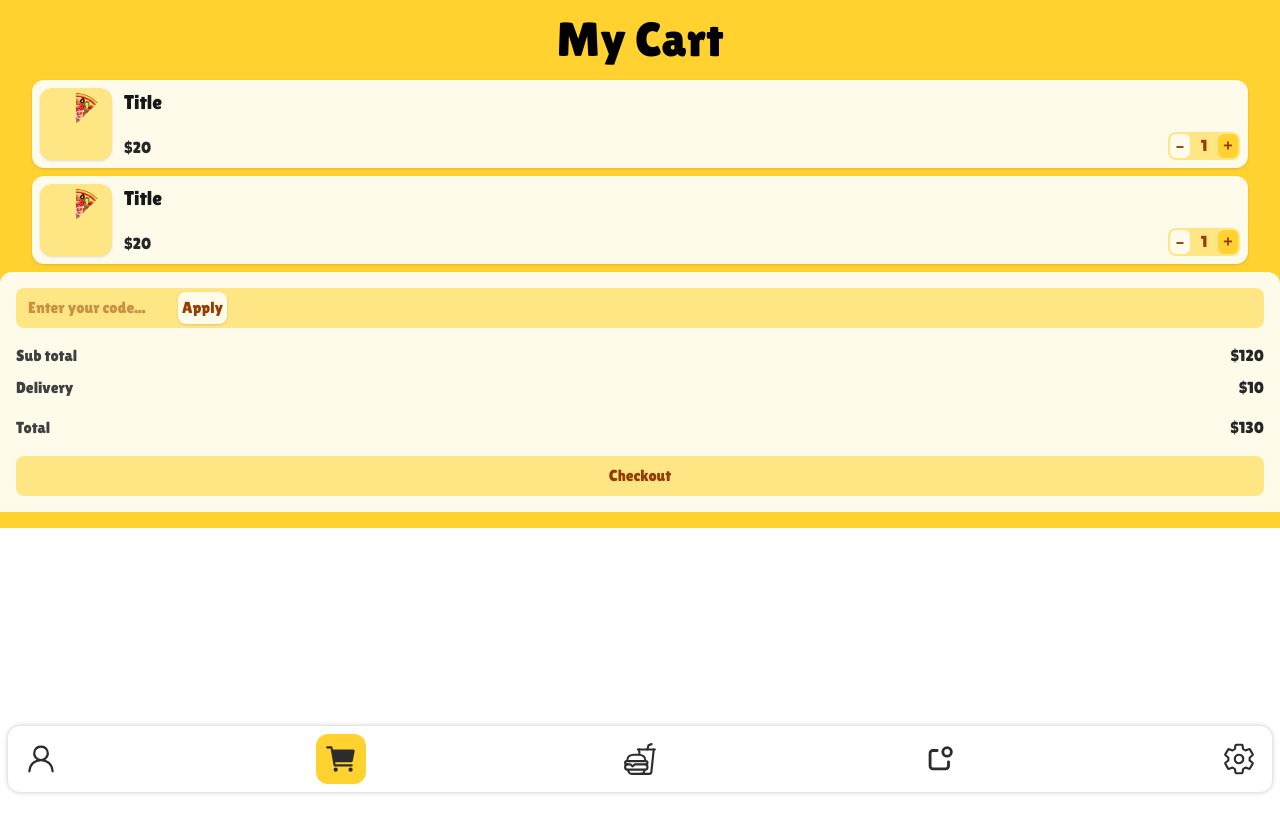
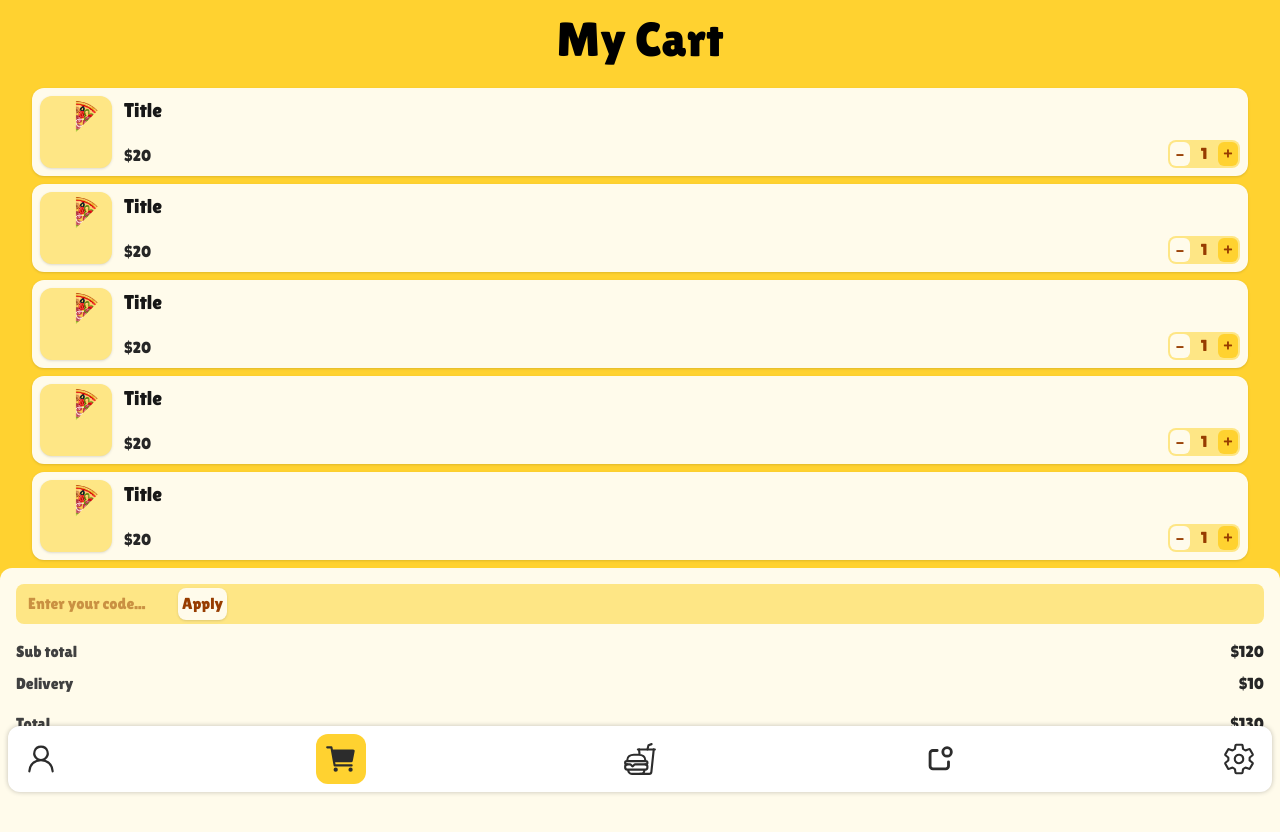
Before and after one commit to mahdibaderloo/fastfood, a React (Vite) app: page /cart in a window 1280 px wide. Shown: the top 832 px of the page. Before the commit the page ends 800 px from the top, so only its background shows below. Built offline with nearby package versions, Linux system fonts and the light colour scheme.

Commit message:
Cart styles

```diff
--- a/src/features/cart/CartPrice.jsx
+++ b/src/features/cart/CartPrice.jsx
@@ -1,6 +1,6 @@
 function CartPrice() {
   return (
-    <form className="p-4 bg-amber-50 mt-2 rounded-t-xl">
+    <form className="p-4 bg-amber-50 mt-2 rounded-t-xl pb-18">
       <div className="bg-amber-200 p-1 rounded-lg">
         <input
           type="text"
--- a/src/features/cart/HeaderCart.jsx
+++ b/src/features/cart/HeaderCart.jsx
@@ -1,6 +1,6 @@
 function HeaderCart() {
   return (
-    <header className="w-full flex items-center justify-center pt-4">
+    <header className="w-full flex items-center justify-center py-4 fixed bg-amber-300">
       <p className="text-5xl">My Cart</p>
     </header>
   );
--- a/src/pages/Cart.jsx
+++ b/src/pages/Cart.jsx
@@ -6,8 +6,11 @@ function Cart() {
   return (
     <>
       <HeaderCart />
-      <main className="overflow-y-scroll py-4">
+      <main className="overflow-y-scroll pt-22">
         <ul className="flex flex-col gap-2">
+          <CartItem />
+          <CartItem />
+          <CartItem />
           <CartItem />
           <CartItem />
         </ul>
```
